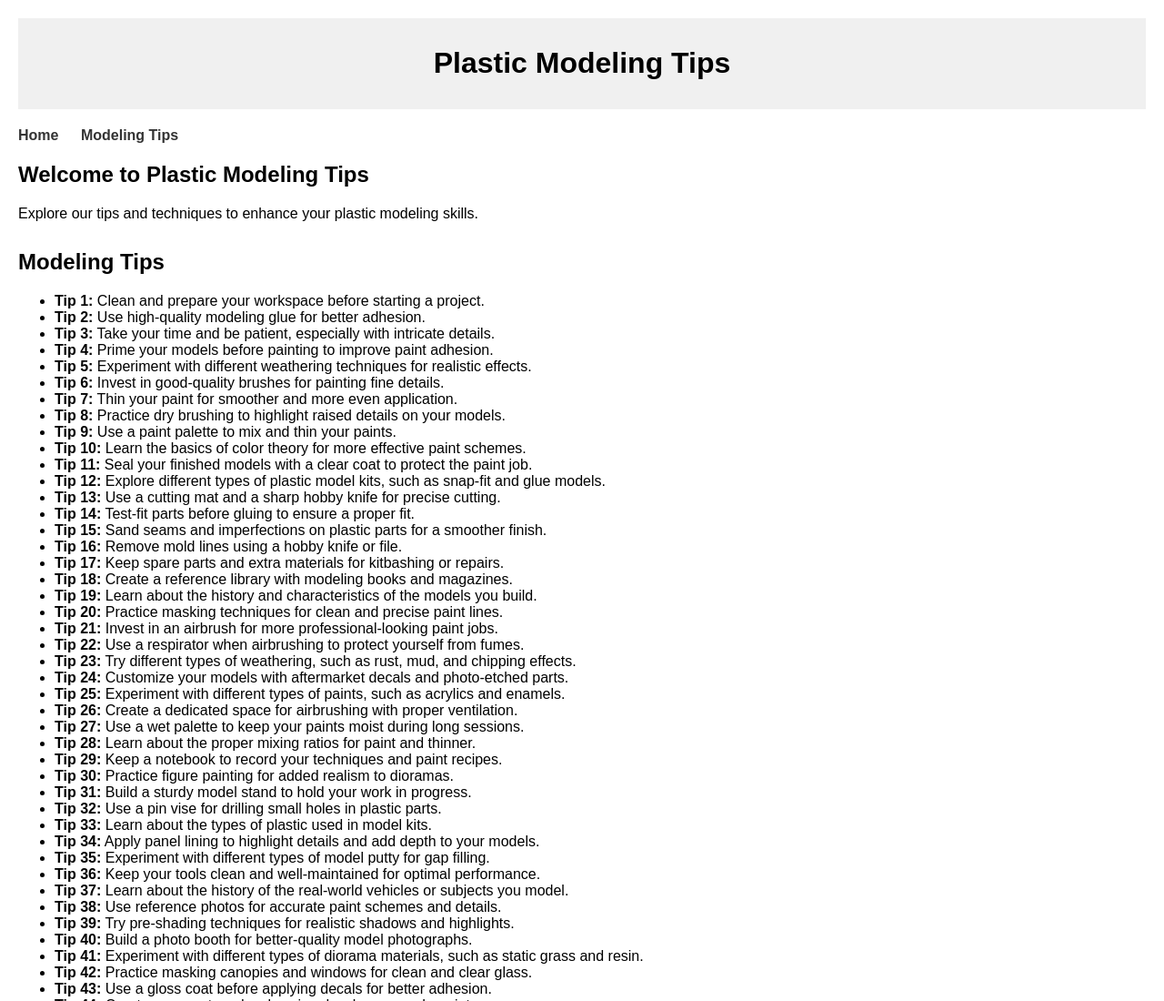
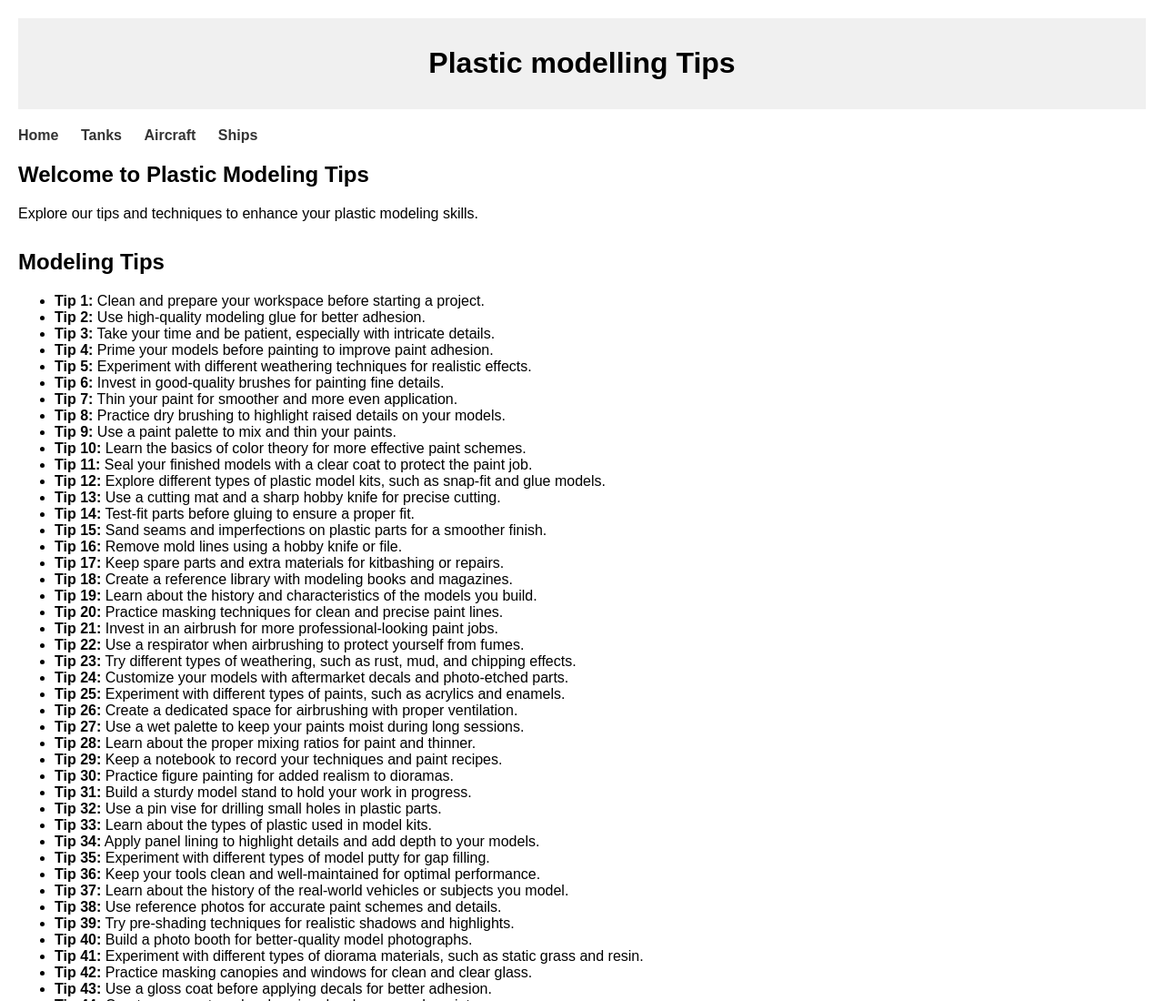
Before and after one commit to Avijudah/tips, a plain HTML site: page index.html in a window 1280 px wide. Shown: the top 1100 px of the page at 91% size. Drawn offline with Linux system fonts and the light colour scheme.

Commit message:
Update index.html

```diff
--- a/index.html
+++ b/index.html
@@ -4,7 +4,7 @@
 <head>
     <meta charset="UTF-8">
     <meta name="viewport" content="width=device-width, initial-scale=1.0">
-    <title>Plastic Modeling Tips</title>
+    <title>Plasling Tips</title>
     <style>
         body {
             font-family: Arial, sans-serif;
@@ -43,12 +43,14 @@
 <body>
 
     <header>
-        <h1>Plastic Modeling Tips</h1>
+        <h1>Plastic modelling Tips</h1>
     </header>
 
     <nav>
         <a href="#home">Home</a>
-        <a href="#tips">Modeling Tips</a>
+        <a href="#tips">Tanks</a>
+        <a href="#tips">Aircraft</a>
+        <a href="#tips">Ships</a>
     </nav>
 
     <section id="home">
```
